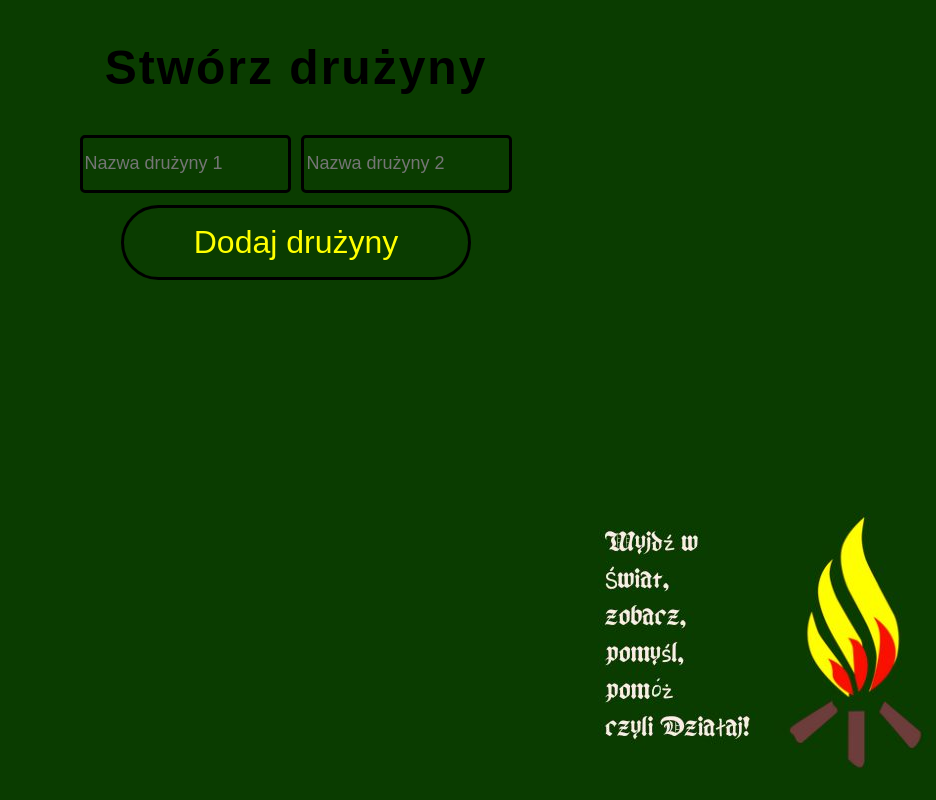
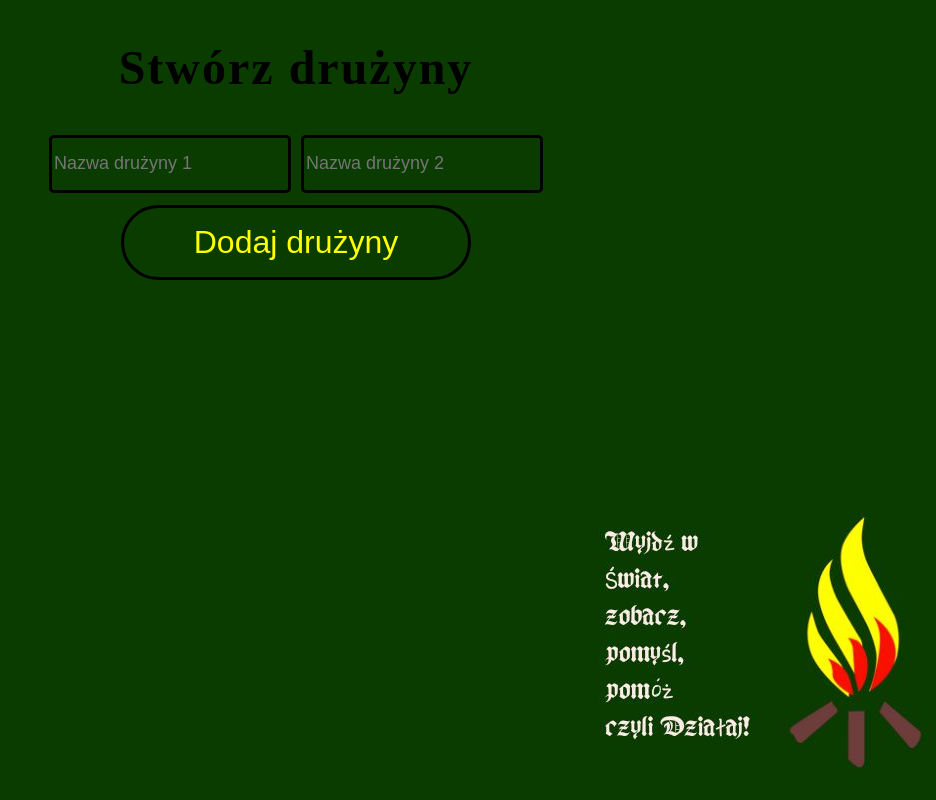
Before and after one commit to aar512/familiada, a plain HTML site: page index.html in a window 1280 px wide. Shown: the whole page, without its empty margins (344-1280 px from the left). Drawn offline with Linux system fonts and the light colour scheme.

Commit message:
comented fonts

```diff
--- a/style.css
+++ b/style.css
@@ -19,7 +19,7 @@
 }
 
 body {
-    font-family: Marker Felt, fantasy;
+    /* font-family: Marker Felt, fantasy; */
     font-size: xx-large;
     letter-spacing: 2px;
 
@@ -104,7 +104,7 @@ button {
     border-radius: 65px;
     background-color: rgb(10, 60, 0, 1);
     transition: transform 0.2s;
-    font-family: Marker Felt, fantasy;
+    /* font-family: Marker Felt, fantasy; */
     font-size: xx-large;
 }
 
@@ -124,7 +124,7 @@ input {
     height: 50px;
     display: row;
     font-size: large;
-    font-family: Marker Felt, fantasy;
+    /* font-family: Marker Felt, fantasy; */
     background-color: rgb(10, 60, 0, 1.1);
 }
 
```
